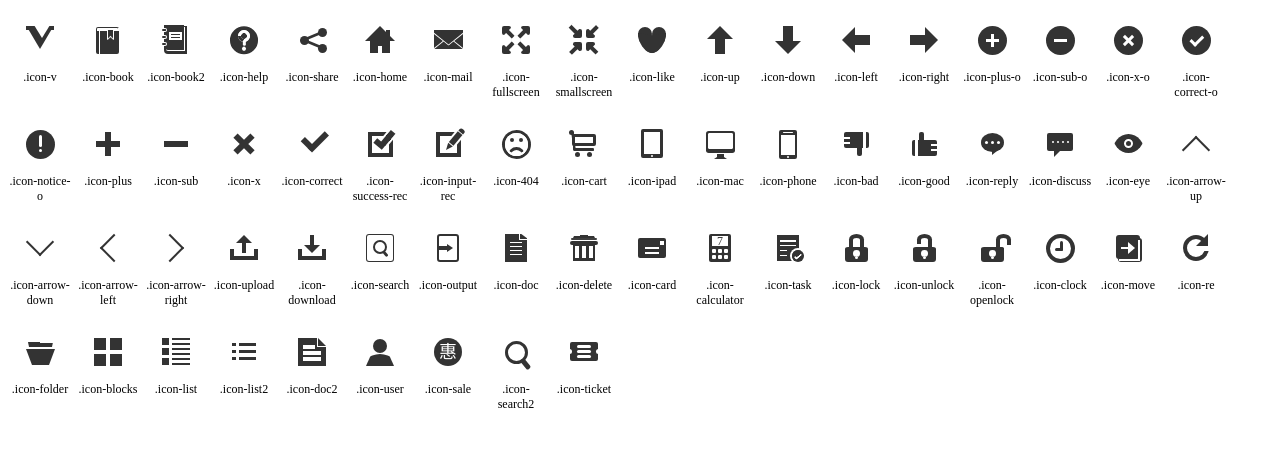
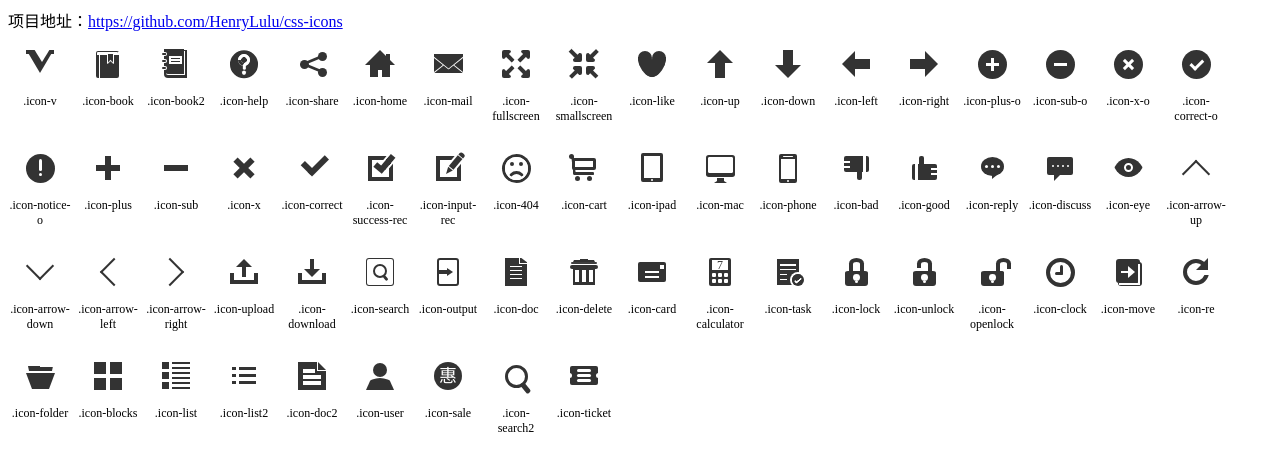
Before and after one commit to HenryLulu/css-icons, a website: page demo.html in a window 1280 px wide. Drawn offline with Linux system fonts and the light colour scheme.

Commit message:
Update demo.html

```diff
--- a/demo.html
+++ b/demo.html
@@ -4,6 +4,9 @@
         <link rel="stylesheet" href="./build/css/icons.min.css">
     </head>
     <body>
+        <div>
+            项目地址：<a href="https://github.com/HenryLulu/css-icons">https://github.com/HenryLulu/css-icons</a>
+        </div>
         <div class="icon-box">
             <div class="icon icon-v"></div>
             <p>.icon-v</p>
```
